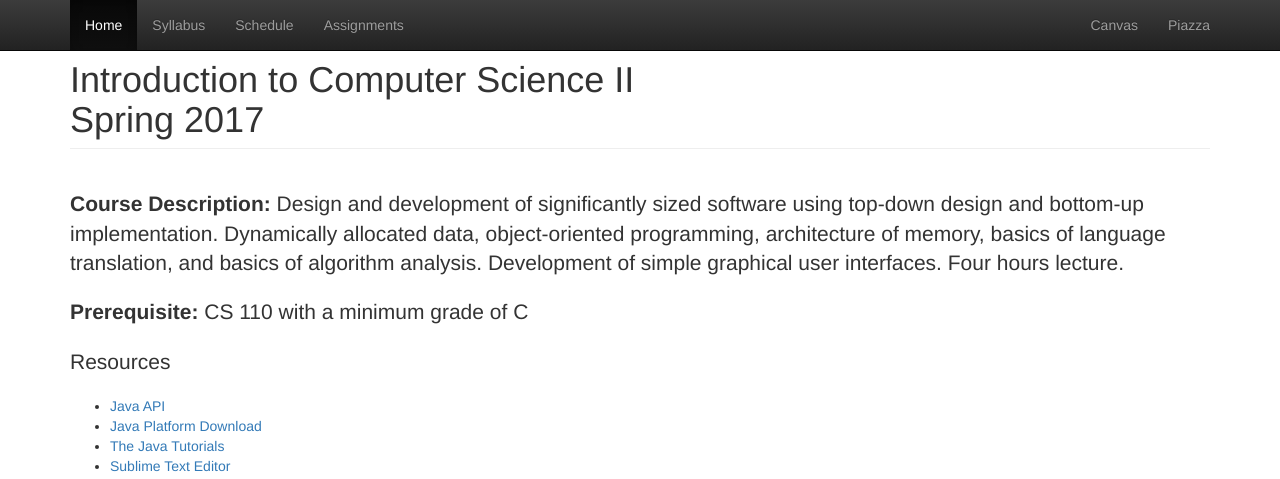
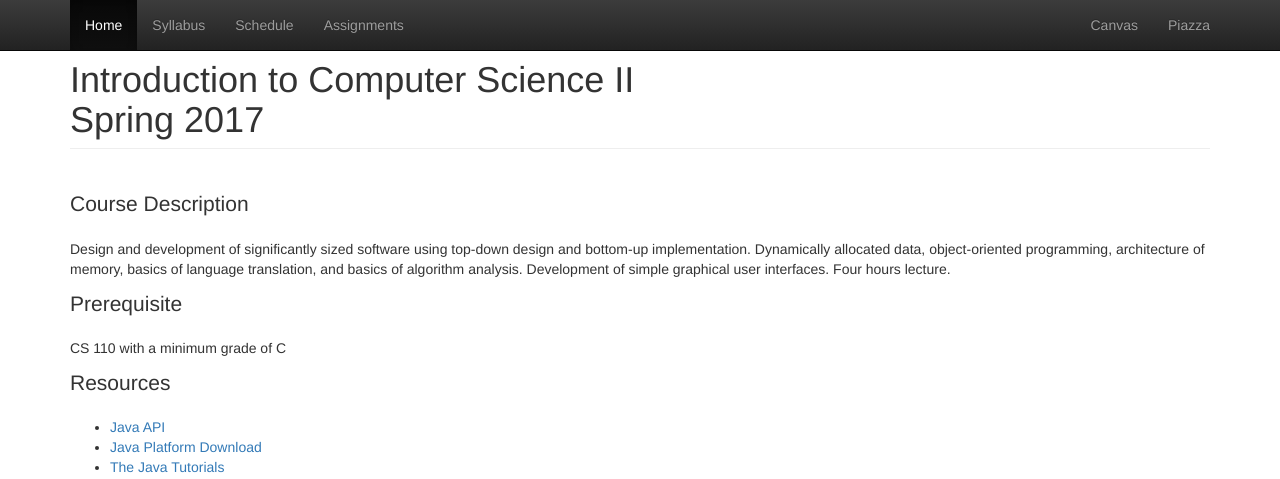
Before and after one commit to CS514-F17/cs514-f17.github.io, a Jekyll site: the page built from index.html, in a window 1280 px wide and 1152 px high. Shown: the top 479 px of the window. Built offline with Jekyll 4.4.1, drawn with Linux system fonts in a browser that asks for light colours.

Commit message:
add ta calendar

```diff
--- a/index.html
+++ b/index.html
@@ -9,10 +9,13 @@
 
 	<br/>
 	<p class="lead">
-		<strong>Course Description:</strong> Design and development of significantly sized software using top-down design and bottom-up implementation. Dynamically allocated data, object-oriented programming, architecture of memory, basics of language translation, and basics of algorithm analysis. Development of simple graphical user interfaces. Four hours lecture.
+		Course Description
+	</p>
+	<p>Design and development of significantly sized software using top-down design and bottom-up implementation. Dynamically allocated data, object-oriented programming, architecture of memory, basics of language translation, and basics of algorithm analysis. Development of simple graphical user interfaces. Four hours lecture.
 	</p>
 
-	<p class="lead"><strong>Prerequisite:</strong> CS 110 with a minimum grade of C</p>
+	<p class="lead">Prerequisite</p>
+	<p>CS 110 with a minimum grade of C</p>
 
 	<p class="lead">Resources</p>
 	<ul>
@@ -21,6 +24,7 @@
 		<li><a href="http://docs.oracle.com/javase/tutorial/java/index.html">The Java Tutorials</a></li>
 		<li><a href="https://www.sublimetext.com/">Sublime Text Editor</a></li>
 	</ul>
+	<br/>
 	<div class="span9">
 		<iframe src="https://calendar.google.com/calendar/embed?mode=WEEK&amp;height=600&amp;wkst=1&amp;bgcolor=%23FFFFFF&amp;src=cs.usfca.edu_ha31q4a728utubg2t4njeggvuc%40group.calendar.google.com&amp;color=%23691426&amp;ctz=America%2FLos_Angeles" style="border-width:0" width="800" height="600" frameborder="0" scrolling="no"></iframe>
 	</div>
```
